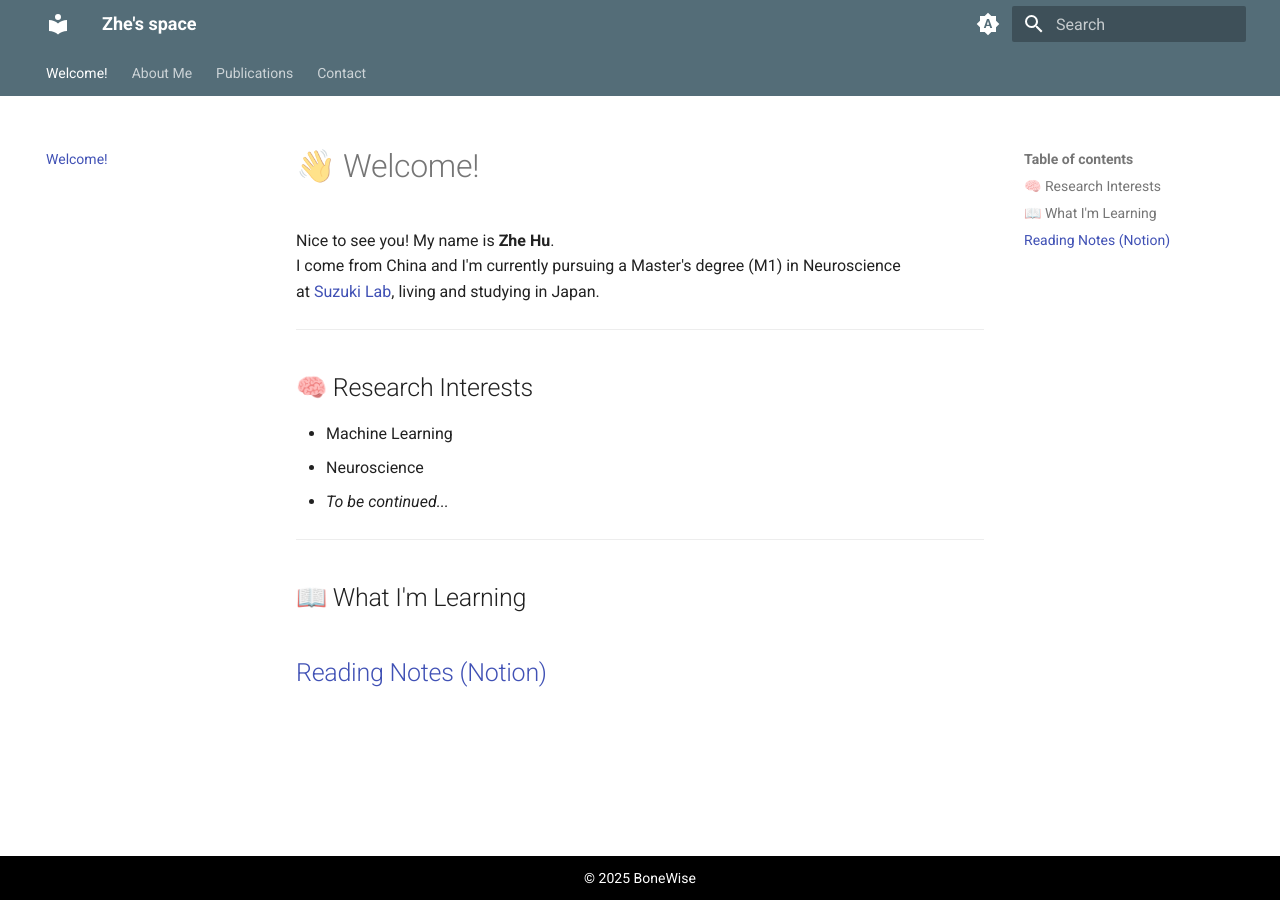
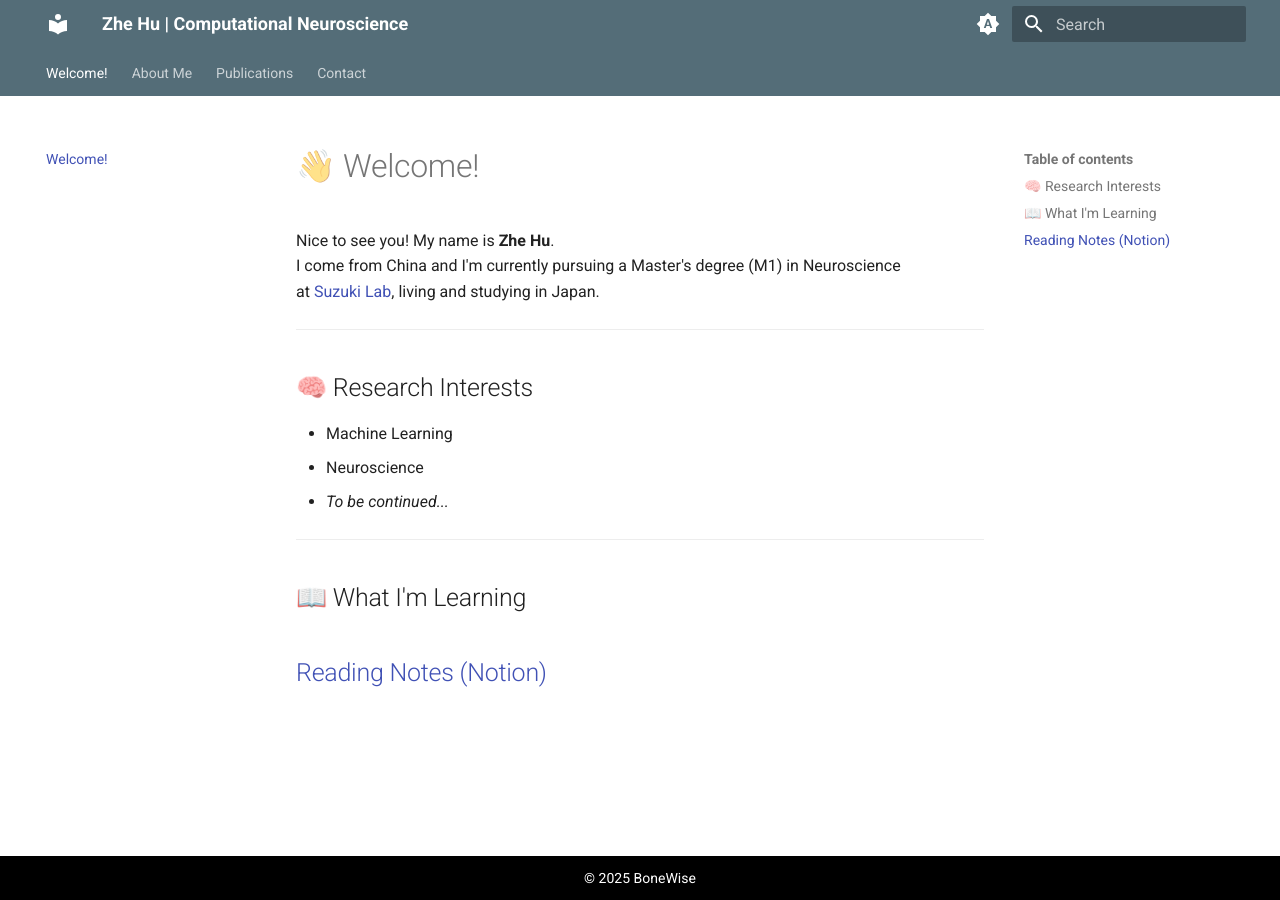
Before and after one commit to BoneWise/ZheHu, an MkDocs documentation site: the page built from docs/index.md, in a window 1280 px wide. Built offline with MkDocs 1.6.1 and Material for MkDocs 9.7.7, drawn with Linux system fonts in a browser that asks for light colours.

Commit message:
Update mkdocs.yml

```diff
--- a/mkdocs.yml
+++ b/mkdocs.yml
@@ -1,4 +1,4 @@
-site_name: Zhe's space
+site_name: Zhe Hu | Computational Neuroscience
 site_url: https://mydomain.org/mysite
 
 theme:
```
